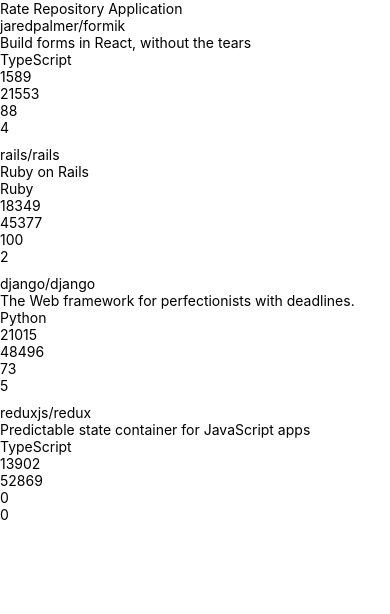
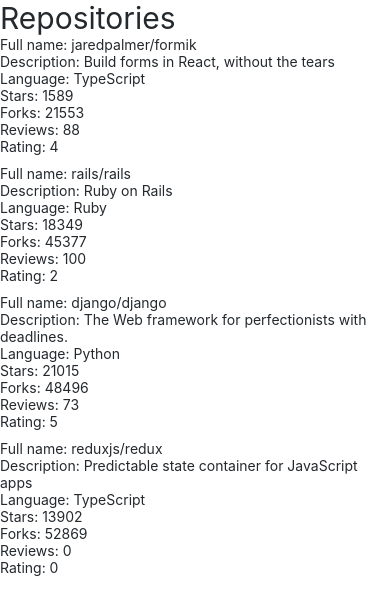
Before and after one commit to Ian-arap-kirui/RN-Ui-app, a React Native app: screen / in a window 390 px wide. Shown: the top 614 px of the page. Built offline with nearby package versions, Linux system fonts and the light colour scheme.

Commit message:
appbar added

```diff
--- /dev/null
+++ b/src/components/AppBar.jsx
@@ -0,0 +1,29 @@
+import { View, StyleSheet } from "react-native";
+import Constants from "expo-constants";
+import Text from "./core/Text";
+import Pressable from "./core/pressable";
+
+const styles = StyleSheet.create({
+  container: {
+    paddingTop: Constants.statusBarHeight,
+    // ...
+  },
+  appbar: {
+    paddingTop: Constants.statusBarHeight,
+    paddingBottom: Constants.statusBarHeight,
+  },
+});
+
+const AppBar = () => {
+  return (
+    <View style={styles.container}>
+      <Pressable style={styles.appbar} backgroundColor="appBar">
+        <Text fontSize="heading" color="textPrimary">
+          Repositories
+        </Text>
+      </Pressable>
+    </View>
+  );
+};
+
+export default AppBar;
--- a/src/components/Main.jsx
+++ b/src/components/Main.jsx
@@ -1,10 +1,8 @@
-import Constants from "expo-constants";
-import { Text, StyleSheet, View } from "react-native";
+import { StyleSheet, View } from "react-native";
 import RepositoryList from "./RepositoryList";
-
+import AppBar from "../components/AppBar";
 const styles = StyleSheet.create({
   container: {
-    marginTop: Constants.statusBarHeight,
     flexGrow: 1,
     flexShrink: 1,
   },
@@ -13,7 +11,7 @@
 const Main = () => {
   return (
     <View style={styles.container}>
-      <Text>Rate Repository Application</Text>
+      <AppBar />
       <RepositoryList />
     </View>
   );
--- a/src/components/RepositoryItem.jsx
+++ b/src/components/RepositoryItem.jsx
@@ -1,5 +1,5 @@
-import { Text, TouchableHighlight, View } from "react-native";
-
+import { TouchableHighlight, View } from "react-native";
+import Text from "../components/core/Text";
 const RepositoryItem = ({ item, separators }) => (
   <TouchableHighlight
     key={item.key}
@@ -8,13 +8,13 @@
     onHideUnderlay={separators.unhighlight}
   >
     <View style={{ backgroundColor: "white" }}>
-      <Text>{item.fullName}</Text>
-      <Text>{item.description}</Text>
-      <Text>{item.language}</Text>
-      <Text>{item.forksCount}</Text>
-      <Text>{item.stargazersCount}</Text>
-      <Text>{item.ratingAverage}</Text>
-      <Text>{item.reviewCount}</Text>
+      <Text>Full name: {item.fullName}</Text>
+      <Text>Description: {item.description}</Text>
+      <Text>Language: {item.language}</Text>
+      <Text>Stars: {item.forksCount}</Text>
+      <Text>Forks: {item.stargazersCount}</Text>
+      <Text>Reviews: {item.ratingAverage}</Text>
+      <Text>Rating: {item.reviewCount}</Text>
     </View>
   </TouchableHighlight>
 );
--- /dev/null
+++ b/src/components/core/Text.js
@@ -0,0 +1,47 @@
+import { Text as NativeText, StyleSheet } from "react-native";
+
+import theme from "../../theme";
+
+const styles = StyleSheet.create({
+  text: {
+    color: theme.colors.textPrimary,
+    fontSize: theme.fontSizes.body,
+    fontFamily: theme.fonts.main,
+    fontWeight: theme.fontWeights.normal,
+  },
+  colorTextSecondary: {
+    color: theme.colors.textSecondary,
+  },
+  colorPrimary: {
+    color: theme.colors.primary,
+  },
+  colorlight: {
+    color: theme.colors.light,
+  },
+  fontSizeSubheading: {
+    fontSize: theme.fontSizes.subheading,
+  },
+  fontSizeHeading: {
+    fontSize: theme.fontSizes.heading,
+  },
+  fontWeightBold: {
+    fontWeight: theme.fontWeights.bold,
+  },
+});
+
+const Text = ({ color, fontSize, fontWeight, style, ...props }) => {
+  const textStyle = [
+    styles.text,
+    color === "textSecondary" && styles.colorTextSecondary,
+    color === "primary" && styles.colorPrimary,
+    color === "light" && styles.colorlight,
+    fontSize === "subheading" && styles.fontSizeSubheading,
+    fontSize === "heading" && styles.fontSizeHeading,
+    fontWeight === "bold" && styles.fontWeightBold,
+    style,
+  ];
+
+  return <NativeText style={textStyle} {...props} />;
+};
+
+export default Text;
--- /dev/null
+++ b/src/components/core/pressable.js
@@ -0,0 +1,17 @@
+import { Pressable as NativePressable, StyleSheet } from "react-native";
+import theme from "../../theme";
+const styles = StyleSheet.create({
+  bgColorAppBar: {
+    backgroundColor: theme.bgColors.appBar,
+  },
+});
+const Pressable = ({ backgroundColor, style, ...props }) => {
+  const pressableStyle = [
+    styles.bgColorAppBar,
+    backgroundColor === "appbar" && styles.bgColorAppBar,
+    style,
+  ];
+  return <NativePressable style={pressableStyle} {...props} />;
+};
+
+export default Pressable;
--- /dev/null
+++ b/src/theme.js
@@ -0,0 +1,25 @@
+const theme = {
+  colors: {
+    textPrimary: "#24292e",
+    textSecondary: "#586069",
+    primary: "#0366d6",
+    light: "#ffffff",
+  },
+  bgColors: {
+    appBar: "#ffffff",
+  },
+  fontSizes: {
+    body: 14,
+    subheading: 16,
+    heading: 30,
+  },
+  fonts: {
+    main: "System",
+  },
+  fontWeights: {
+    normal: "400",
+    bold: "700",
+  },
+};
+
+export default theme;
```
